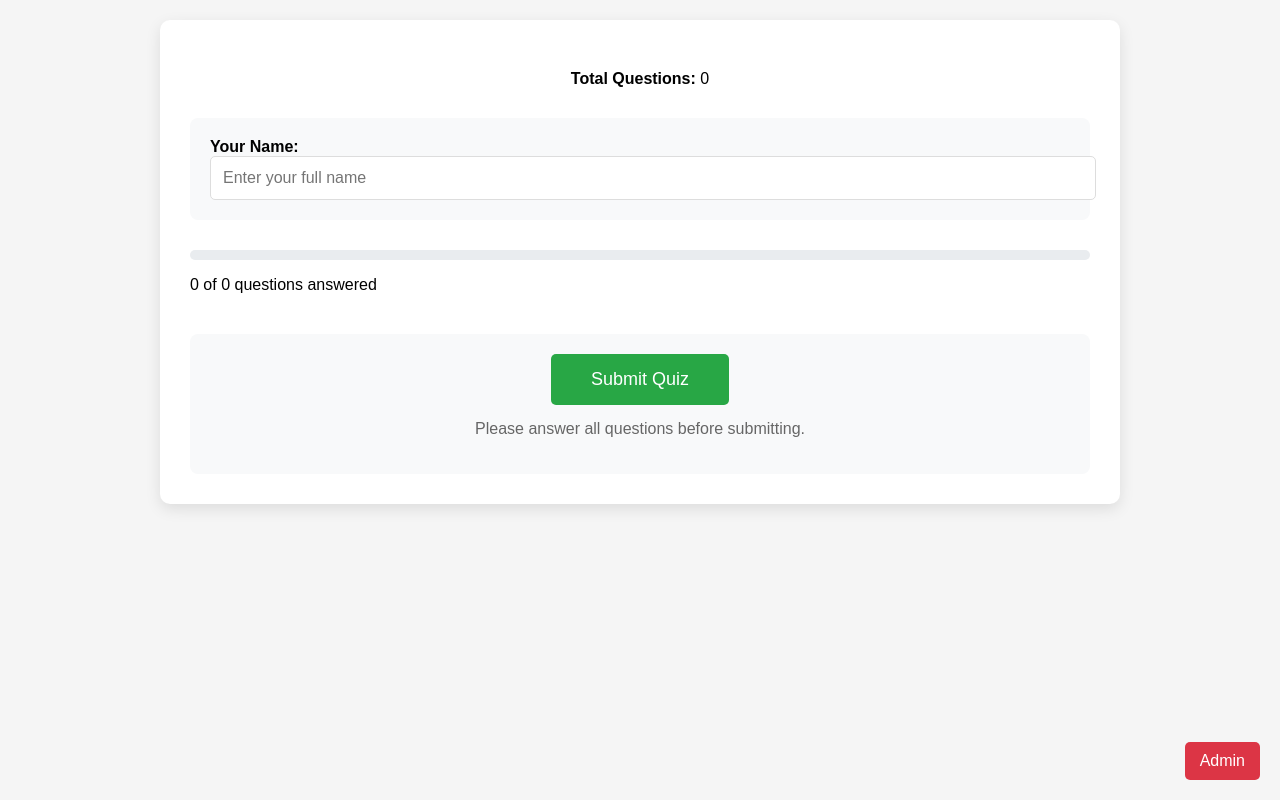
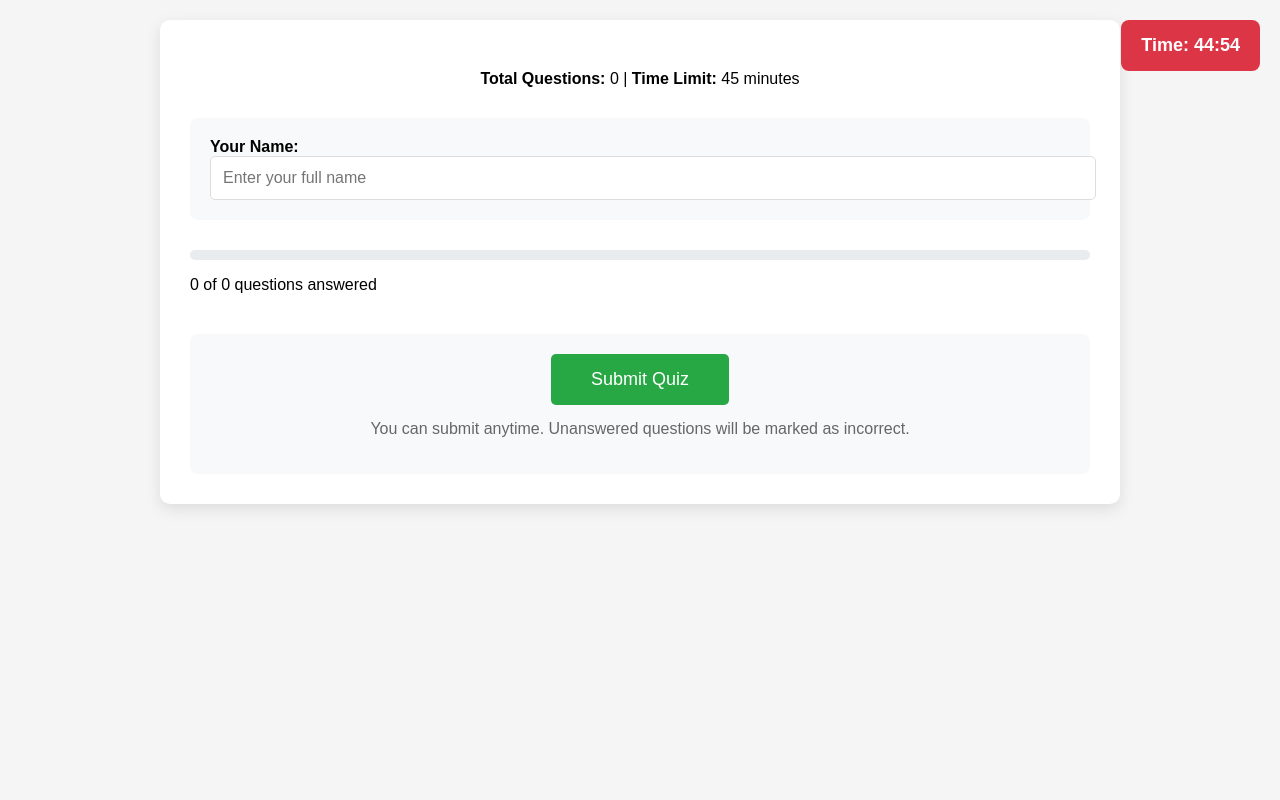
Before and after one commit to ShaikTechV/Simple-quiz, a Flask app: template templates/simple_quiz.html in a window 1280 px wide. Run offline with Flask 3, Linux system fonts and the light colour scheme; the template is opened without the code that fills it, so the values that code supplies are empty.

Commit message:
Update simple_quiz.html

```diff
--- a/templates/simple_quiz.html
+++ b/templates/simple_quiz.html
@@ -25,8 +25,10 @@
         .progress { margin: 20px 0; }
         .progress-bar { width: 100%; height: 10px; background: #e9ecef; border-radius: 5px; overflow: hidden; }
         .progress-fill { height: 100%; background: #007bff; transition: width 0.3s; }
-        .admin-link { position: fixed; bottom: 20px; right: 20px; background: #dc3545; color: white; padding: 10px 15px; border-radius: 5px; text-decoration: none; }
-        .admin-link:hover { background: #c82333; color: white; text-decoration: none; }
+        .timer { position: fixed; top: 20px; right: 20px; background: #dc3545; color: white; padding: 15px 20px; border-radius: 8px; font-weight: bold; z-index: 1000; font-size: 18px; }
+        .timer.warning { background: #fd7e14; animation: pulse 1s infinite; }
+        .timer.critical { background: #dc3545; animation: pulse 0.5s infinite; }
+        @keyframes pulse { 0%, 50% { opacity: 1; } 51%, 100% { opacity: 0.7; } }
     </style>
 </head>
 <body>
@@ -34,7 +36,7 @@
         <div class="header">
             <h1 class="title">{{ quiz_data.title }}</h1>
             <p class="subtitle">{{ quiz_data.description }}</p>
-            <p><strong>Total Questions:</strong> {{ quiz_data.questions|length }}</p>
+            <p><strong>Total Questions:</strong> {{ quiz_data.questions|length }} | <strong>Time Limit:</strong> 45 minutes</p>
         </div>
 
         <div class="candidate-info">
@@ -77,14 +79,49 @@
                 Submit Quiz
             </button>
             <p style="margin-top: 15px; color: #666;">
-                Please answer all questions before submitting.
+                You can submit anytime. Unanswered questions will be marked as incorrect.
             </p>
         </div>
     </div>
 
-    <a href="/admin" class="admin-link">Admin</a>
+    <div class="timer" id="timer">45:00</div>
 
     <script>
+        // Timer functionality - 45 minutes (2700 seconds)
+        let timeLeft = 2700; // 45 minutes in seconds
+        let timerInterval;
+
+        function updateTimer() {
+            const minutes = Math.floor(timeLeft / 60);
+            const seconds = timeLeft % 60;
+            const display = minutes + ':' + (seconds < 10 ? '0' : '') + seconds;
+
+            const timerElement = document.getElementById('timer');
+            timerElement.textContent = 'Time: ' + display;
+
+            // Change timer color based on time remaining
+            if (timeLeft <= 300) { // Last 5 minutes - critical
+                timerElement.className = 'timer critical';
+            } else if (timeLeft <= 600) { // Last 10 minutes - warning
+                timerElement.className = 'timer warning';
+            } else {
+                timerElement.className = 'timer';
+            }
+
+            if (timeLeft <= 0) {
+                clearInterval(timerInterval);
+                alert('⏰ Time is up! Your quiz will be submitted automatically.');
+                submitQuiz(true); // Force submit
+                return;
+            }
+
+            timeLeft--;
+        }
+
+        // Start the timer
+        timerInterval = setInterval(updateTimer, 1000);
+        updateTimer(); // Initial call
+
         const answers = {};
         const totalQuestions = {{ quiz_data.questions|length }};
         let answeredCount = 0;
@@ -139,9 +176,10 @@
             }
         }
 
-        function submitQuiz() {
+        function submitQuiz(forceSubmit = false) {
             const candidateName = document.getElementById('candidate-name').value.trim();
 
+            if (!forceSubmit) {
                 if (!candidateName) {
                     alert('Please enter your name before submitting.');
                     document.getElementById('candidate-name').focus();
@@ -149,30 +187,40 @@
                 }
 
                 if (answeredCount < totalQuestions) {
-                alert('Please answer all questions before submitting.');
+                    if (!confirm(`You have only answered ${answeredCount} out of ${totalQuestions} questions. Are you sure you want to submit?`)) {
                         return;
+                    }
                 }
 
                 if (!confirm('Are you sure you want to submit your quiz? You cannot change your answers after submission.')) {
                     return;
                 }
+            }
+
+            // Stop the timer
+            clearInterval(timerInterval);
 
             const submitBtn = document.getElementById('submit-btn');
             submitBtn.disabled = true;
-            submitBtn.textContent = 'Submitting...';
+            submitBtn.textContent = forceSubmit ? 'Time Up - Submitting...' : 'Submitting...';
 
             fetch('/submit_quiz', {
                 method: 'POST',
                 headers: { 'Content-Type': 'application/json' },
                 body: JSON.stringify({
-                    candidate_name: candidateName,
-                    answers: answers
+                    candidate_name: candidateName || 'Anonymous',
+                    answers: answers,
+                    time_forced: forceSubmit
                 })
             })
             .then(response => response.json())
             .then(data => {
                 if (data.success) {
-                    alert(`Quiz submitted successfully!\n\nYour Score: ${data.score}/${data.total} (${data.percentage}%)\n\nSubmission ID: ${data.submission_id}`);
+                    const message = forceSubmit
+                        ? `⏰ Time expired! Quiz submitted automatically.\n\nYour Score: ${data.score}/${data.total} (${data.percentage}%)\n\nSubmission ID: ${data.submission_id}`
+                        : `Quiz submitted successfully!\n\nYour Score: ${data.score}/${data.total} (${data.percentage}%)\n\nSubmission ID: ${data.submission_id}`;
+
+                    alert(message);
 
                     // Disable all inputs
                     document.querySelectorAll('.option, .text-input, #candidate-name').forEach(el => {
@@ -182,16 +230,27 @@
 
                     submitBtn.textContent = 'Quiz Submitted';
                     submitBtn.style.background = '#6c757d';
+
+                    // Hide timer
+                    document.getElementById('timer').style.display = 'none';
                 } else {
                     alert('Error submitting quiz: ' + data.error);
                     submitBtn.disabled = false;
                     submitBtn.textContent = 'Submit Quiz';
+                    // Restart timer if not force submit
+                    if (!forceSubmit) {
+                        timerInterval = setInterval(updateTimer, 1000);
+                    }
                 }
             })
             .catch(error => {
                 alert('Error submitting quiz: ' + error.message);
                 submitBtn.disabled = false;
                 submitBtn.textContent = 'Submit Quiz';
+                // Restart timer if not force submit
+                if (!forceSubmit) {
+                    timerInterval = setInterval(updateTimer, 1000);
+                }
             });
         }
 
```
Lines whose indentation alone changed are shown as unchanged.
